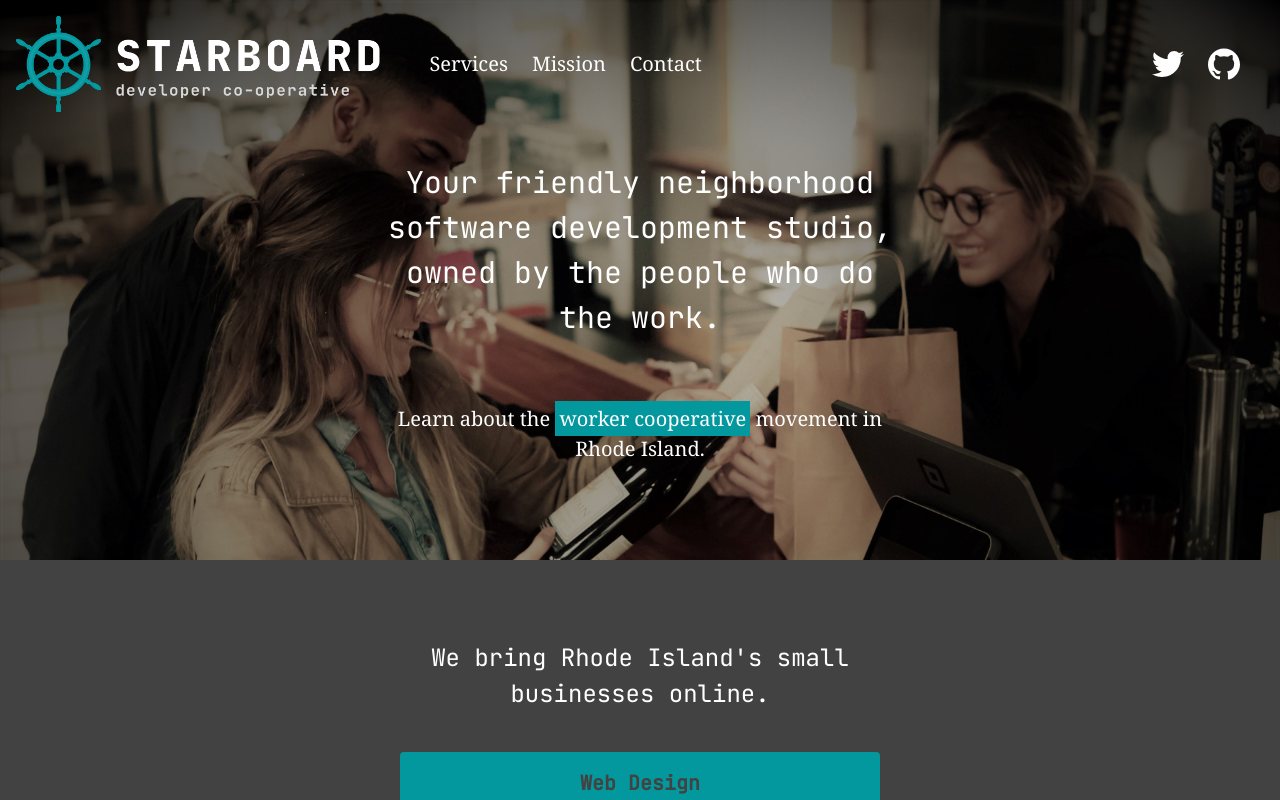
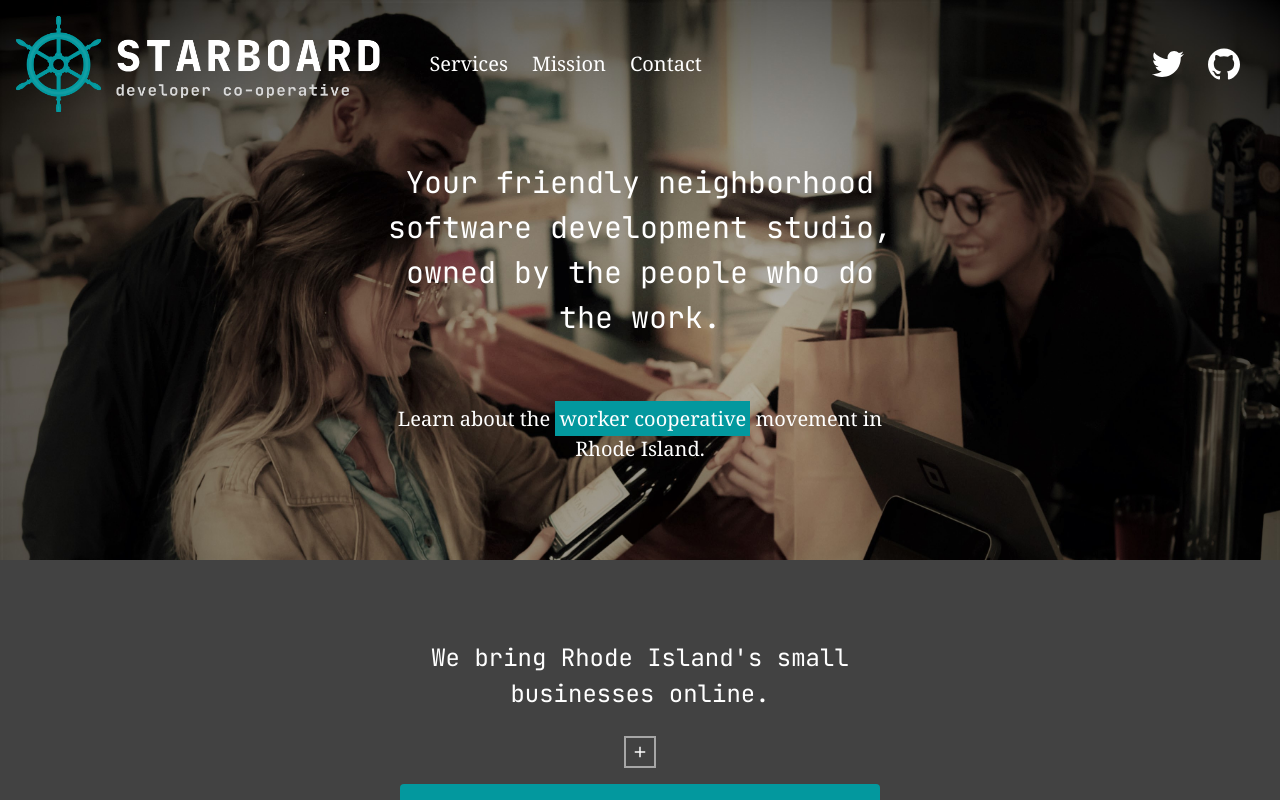
Before and after one commit to starboardcoop/starboardcoop, a Next.js app: page / in a window 1280 px wide. Shown: the top 800 px of the page. Built offline with nearby package versions, Linux system fonts and the light colour scheme.

Commit message:
Introduce material icons and added dropdown button

```diff
--- a/pages/index.js
+++ b/pages/index.js
@@ -37,6 +37,7 @@ const Home = () => (
       <Section id="two" className="bg-gray-dark text-white">
         <h2 className="text-2xl mb-2">We bring Rhode Island's small businesses online.</h2>
         <div className="p-4">
+          <button className="material-icons border-2 border-gray-light h-8 w-8">add</button>
           <div className="bg-primary-light mt-4 p-4 rounded">
             <h3 className="text-xl text-gray-dark font-bold">Web Design</h3>
             <p>Single- and multi-page websites</p>
--- a/styles/global.css
+++ b/styles/global.css
@@ -3,6 +3,15 @@
 @font-face {
     font-family: headingFont;
     src: url(../public/JetBrainsMono-Regular.ttf);
+}
+
+@font-face {
+    font-family: 'Material Icons';
+    font-style: normal;
+    font-weight: 400;
+    src: local('Material Icons'),
+        local('MaterialIcons-Regular'),
+        url(../public/MaterialIcons-Regular.ttf) format('truetype');
 }
 
 ::selection {
@@ -21,3 +30,7 @@ h3,
 h4 {
     font-family: headingFont;
 }
+
+.material-icons {
+    font-family: 'Material Icons';
+}
```
Also changed, not shown: public/MaterialIcons-Regular.ttf (added).
